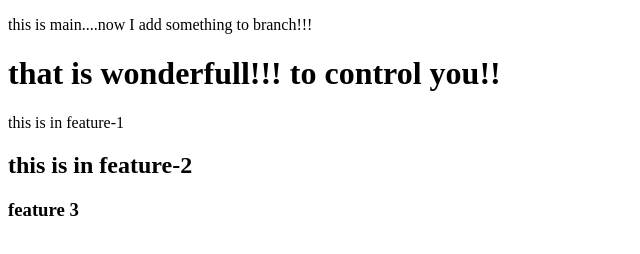
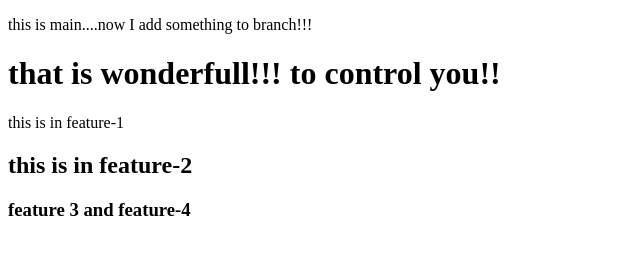
Before and after one commit to Rachel37189/test, a plain HTML site: page index.html in a window 1280 px wide. Shown: the whole page, without its empty margins (0-640 px from the left). Drawn offline with Linux system fonts and the light colour scheme.

Commit message:
change with feature 4

```diff
--- a/index.html
+++ b/index.html
@@ -12,6 +12,6 @@
     <h1> that is wonderfull!!! to control you!!</h1>
     <p>this is in feature-1</p>
     <h2>this is in feature-2</h2>
-    <h3>feature 3</h3>
+    <h3>feature 3 and feature-4</h3>
 </body>
 </html>
```
